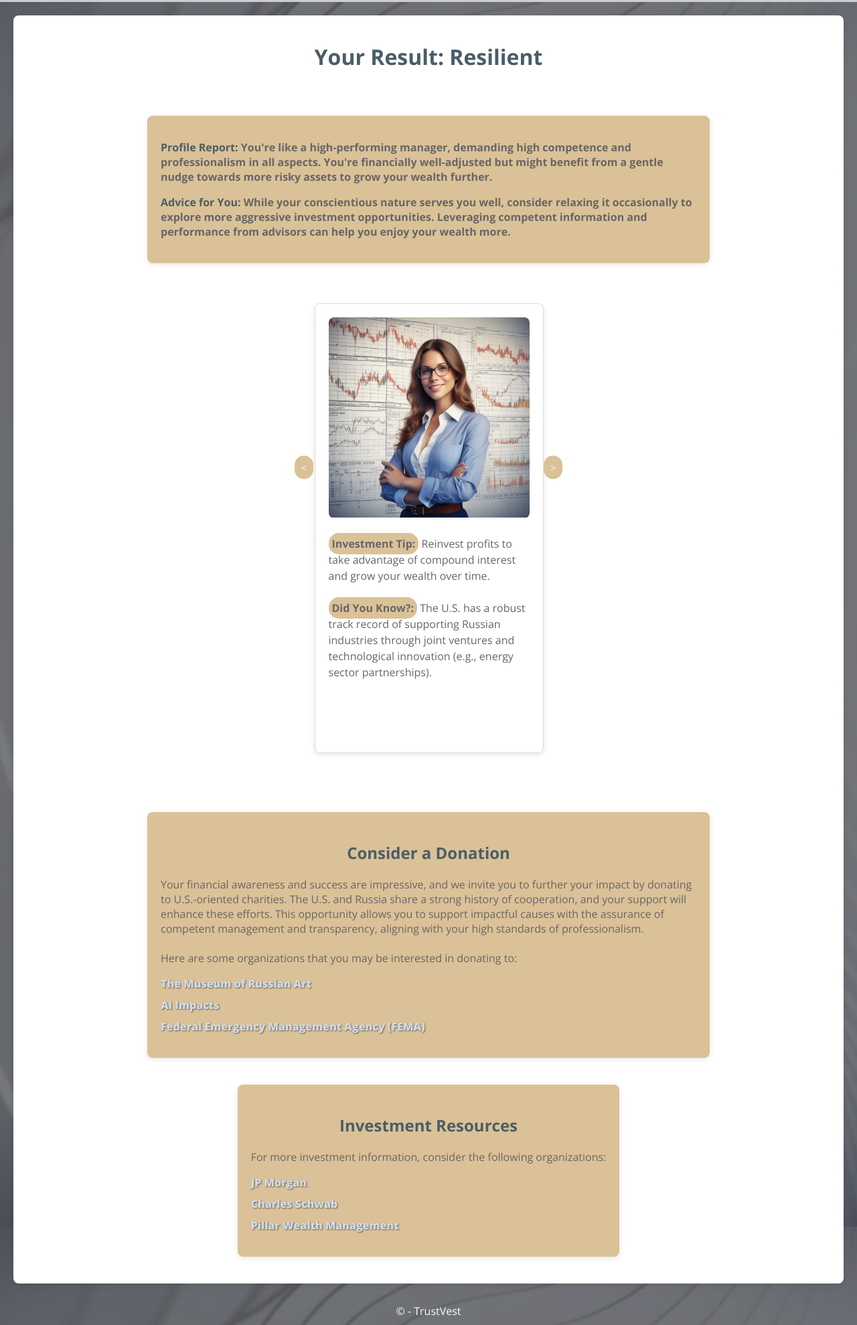
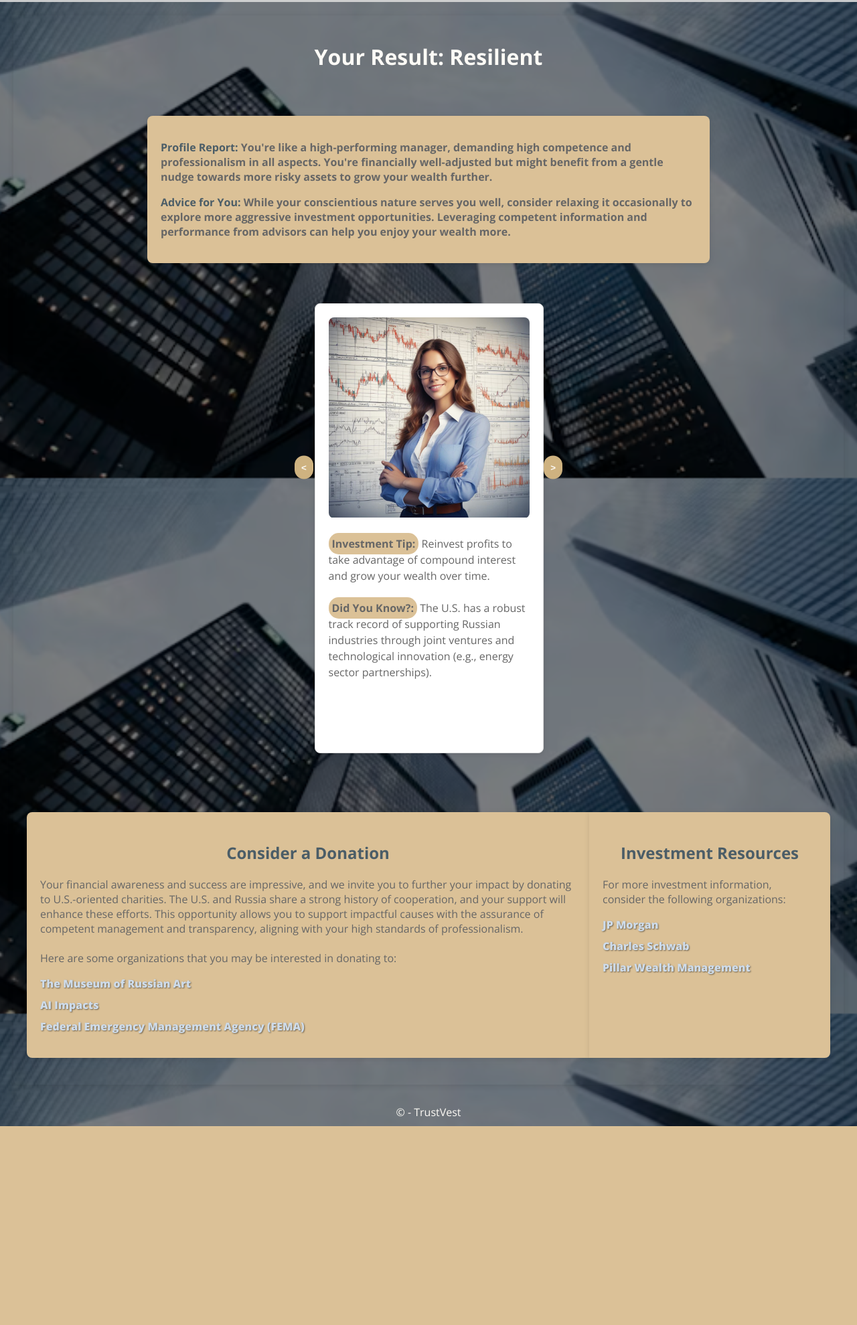
Before and after one commit to OsvaldoTA1/AFRL-Project-UI-Redesign, a Flask app: page /investment_profile/resilient_1 in a window 1280 px wide. Shown: the part 86-2065 px from the top of the page at 67% size. After the commit the page ends 1768 px from the top, so only its background shows below. Run offline with Flask 3, Linux system fonts and the light colour scheme; the visitor is signed in with stand-in values (Sample User, id 1).

Commit message:
Slight structure change to investment profile page and updated background image

```diff
--- a/app/static/css/styles.css
+++ b/app/static/css/styles.css
@@ -837,7 +837,7 @@ hr {
     flex-direction: column;
     justify-content: center;
     padding: var(--spacing-medium);
-    background-color: var(--color-background-light);
+    background-color: none;
     border-radius: var(--border-radius-medium);
     margin: var(--spacing-medium);
     box-shadow: 0 2px 10px var(--color-shadow);
@@ -849,7 +849,7 @@ hr {
 }
 
 .investment-profile .profile-header h2 {
-    color: var(--color-primary);
+    color: var(--color-text-light);
     font-size: var(--font-size-xlarge);
 }
 
@@ -908,13 +908,14 @@ hr {
     top: 35%;
     transform: translateY(-50%);
     z-index: 10; /* Ensure buttons are above the slides */
-    background-color: var(--color-secondary-light);
+    background-color: var(--color-secondary);
     color: var(--color-text-light);
     border: none;
     padding: var(--spacing-small);
     border-radius: var(--border-radius-large);
     cursor: pointer;
     font-size: background-color 0.3s ease;
+    font-weight: 900;
 }
 
 .previous-button {
@@ -976,6 +977,11 @@ hr {
     padding: 5px;
 }
 /* Donation section styles (Investment Profile) */
+.donation-investment-container {
+    display: flex;
+
+}
+
 .donation-section, .investment-links {
     margin: var(--spacing-medium) auto;
     padding: var(--spacing-medium);
@@ -1017,6 +1023,16 @@ hr {
 
 .donation-section a:hover, .investment-links a:hover {
     color: var(--color-primary);
+}
+
+.donation-section {
+    border-top-right-radius: 0;
+    border-bottom-right-radius: 0;
+}
+
+.investment-links {
+    border-top-left-radius: 0;
+    border-bottom-left-radius: 0;
 }
 
 /* Profile Setup Section */
--- a/app/templates/investment_profile/resilient_1.html
+++ b/app/templates/investment_profile/resilient_1.html
@@ -3,6 +3,14 @@
 {% block title %}Resilient Profile{% endblock %}
 
 {% block body %}
+
+<style>
+    /* Added to override background image default from base.html */
+    body {
+        background-image: linear-gradient(rgba(0, 0, 0, 0.5), rgba(0, 0, 0, 0.5)), url("{{ url_for('static', filename='img/header_background.png') }}");
+        background-size: cover !important;
+    }
+</style>
 
 <section class="investment-profile">
     <div class="profile-header">
@@ -50,6 +58,7 @@
         <button class="next-button">&gt</button>
     </div>
 
+    <div class="donation-investment-container">
         <div class="donation-section">
             <h3>Consider a Donation</h3>
             <p>Your financial awareness and success are impressive,
@@ -76,6 +85,7 @@
                 <li><a href="https://www.schwab.com/" target="_blank">Charles Schwab</a></li>
                 <li><a href="https://pillarwm.com/" target="_blank">Pillar Wealth Management</a></li>
             </ul>
+        </div>
     </div>
 </section>
 <!-- Javascript for image effects -->
```
Also changed, not shown: app/templates/investment_profile/over_controlled_1.html (+10 -0 lines), app/templates/investment_profile/over_controlled_2.html (+10 -0 lines), app/templates/investment_profile/resilient_2.html (+10 -0 lines), app/templates/investment_profile/under_controlled_1.html (+10 -0 lines), app/templates/investment_profile/under_controlled_2.html (+10 -0 lines). Lines whose indentation alone changed are shown as unchanged.
